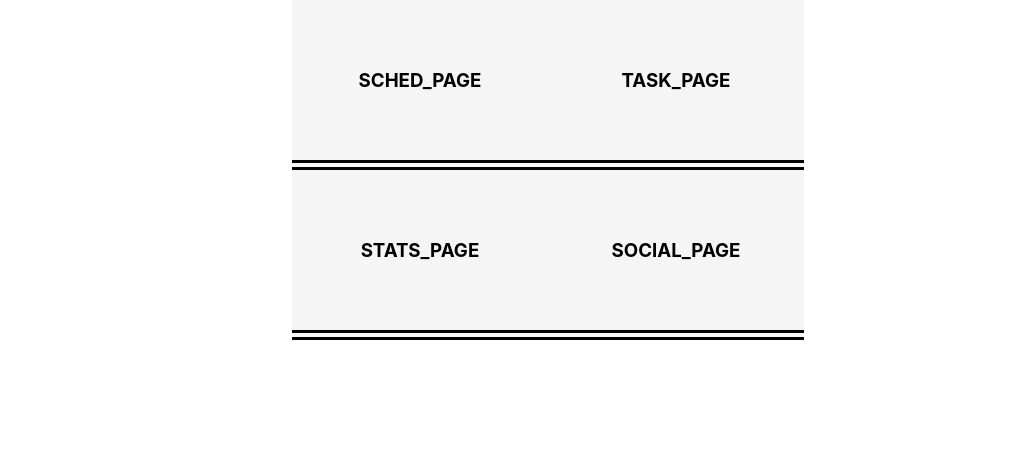
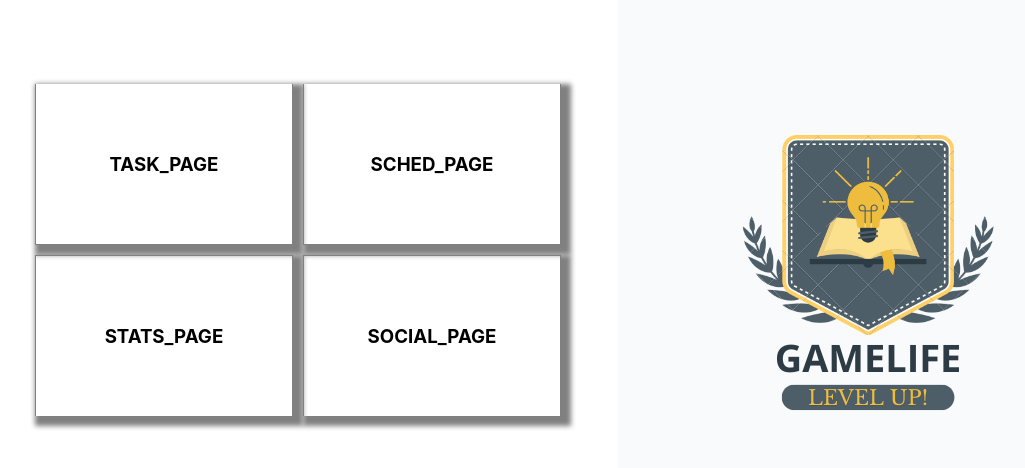
Before and after one commit to azamos/Myagif, a React (Create React App) app: page / in a window 1280 px wide. Shown: the top 468 px of the page, without its empty margins (92-1117 px from the left). Built offline with nearby package versions, Linux system fonts and the light colour scheme.

Commit message:
initial homepage layout done

```diff
--- a/src/App.css
+++ b/src/App.css
@@ -11,11 +11,10 @@
   flex-wrap: wrap;
   width: 50vw;
   justify-content: center;
+  gap: 10px;
 }
 
 .PageBtn{
-  background-color: whitesmoke;
-  border-bottom: double 10px black;
   max-width: 20vw;
   min-width:20vw;
   max-height: 20vh;
@@ -24,3 +23,28 @@
   justify-content: center;
   align-items: center;
 }
+
+.TopLeft{
+  border-bottom: 1px solid grey;
+  border-right: 1px solid grey;
+  border-left: 1px solid grey;
+  box-shadow: 5px 5px 5px 5px gray;
+}
+.BottomLeft{
+  border-top: 1px solid gray;
+  border-right: 1px solid grey;
+  border-left: 1px solid grey;
+  box-shadow: 5px 5px 5px 5px gray;
+}
+.TopRight{
+  border-bottom: 1px solid grey;
+  border-left: 1px solid grey;
+  border-right: 1px solid grey;
+  box-shadow: 5px 5px 5px 5px gray;
+}
+.BottomRight{
+  border-top: 1px solid gray;
+  border-left: 1px solid grey;
+  border-right: 1px solid grey;
+  box-shadow: 5px 5px 5px 5px gray;
+}
--- a/src/App.js
+++ b/src/App.js
@@ -6,6 +6,7 @@ function App() {
   return (
     <div className="App">
       <AppContainer/>
+      <img src={logo}/>
     </div>
   );
 }
--- a/src/AppContainer/PageBtn/index.js
+++ b/src/AppContainer/PageBtn/index.js
@@ -1,6 +1,13 @@
 import React from "react";
 
+const OrderToClass = {
+    0:"TopLeft",
+    1:"TopRight",
+    2:"BottomLeft",
+    3:"BottomRight"
+};
+
 const PageBtn = props =>
-    <div id = {props.name} className="PageBtn" onClick={props.clickEventListener}><h3>{props.name}</h3></div>;
+    <div id = {props.name} className={`PageBtn ${OrderToClass[props.order]}`} onClick={props.clickEventListener}><h3>{props.name}</h3></div>;
 
 export default PageBtn;
--- a/src/AppContainer/appConstants.js
+++ b/src/AppContainer/appConstants.js
@@ -5,7 +5,17 @@ const STATS_PAGE = "STATS_PAGE";
 const SOCIAL_PAGE = "SOCIAL_PAGE";
 
 const APP_PAGES = {
-    SCHED_PAGE,TASK_PAGE,STATS_PAGE,SOCIAL_PAGE
+    TASK_PAGE,SCHED_PAGE,STATS_PAGE,SOCIAL_PAGE
 };
 
-export default APP_PAGES;
+const PAGE_BTN_ORDER= {
+    TASK_PAGE: 0,
+    SCHED_PAGE:1,
+    STATS_PAGE:2,
+    SOCIAL_PAGE:3
+}
+
+
+const CONSTANTS = [APP_PAGES,PAGE_BTN_ORDER];
+
+export default CONSTANTS;
--- a/src/AppContainer/index.js
+++ b/src/AppContainer/index.js
@@ -1,5 +1,5 @@
 import React,{useState} from "react";
-import APP_PAGES from "./appConstants";
+import CONSTANTS from './appConstants';
 import PageBtn from './PageBtn';
 
 
@@ -7,16 +7,20 @@ import PageBtn from './PageBtn';
 //Rather, each page is its own component, in turn will probably be constructed from smaller components.
 
 const AppContainer = () => {
+    const [APP_PAGES,PAGE_BTN_ORDER] = CONSTANTS;
     const [page,setPage] = useState(APP_PAGES.HOME_PAGE);
     return (
         <div id="PAGE_CHOISE" className="FlexboxContainer">
             {Object.keys(APP_PAGES)
             .map(pName=>
-                <PageBtn key ={pName}
-                 name={pName}
-                clickEventListener={
-                    e=>eventListenerSelector.bind(e,pName, setPage)}/>
-                )}
+                <div key ={pName}>
+                    <PageBtn
+                    name={pName}
+                    order = {`${PAGE_BTN_ORDER[pName]}`}
+                    clickEventListener={
+                     e=>eventListenerSelector.bind(e,pName, setPage)}/>
+                </div>
+                 )}
         </div>
     );
 };
```
